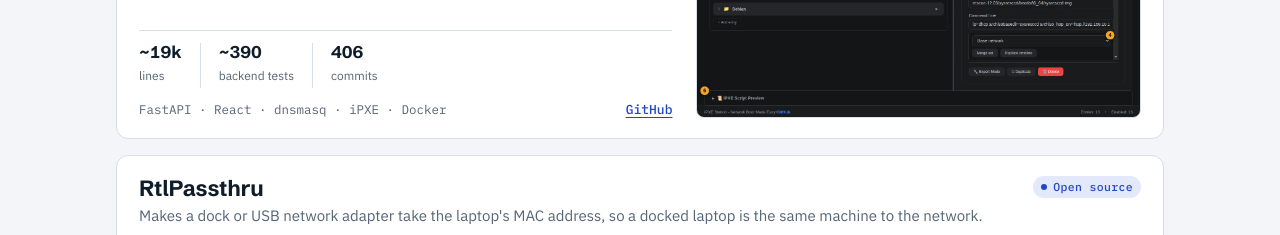
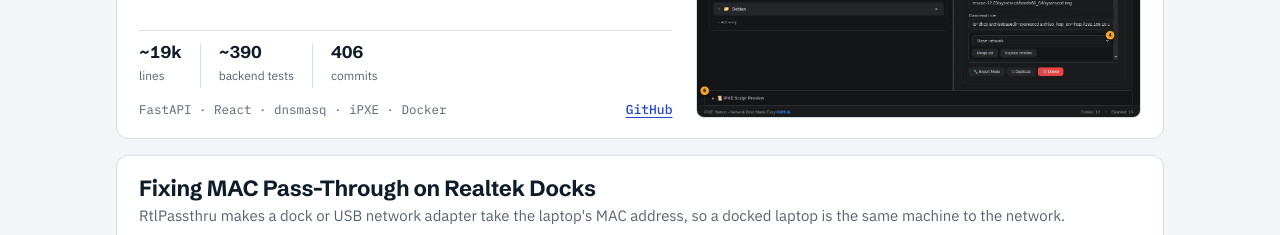
Before and after one commit to loglux/loglux.github.io, a plain HTML site: page index.html in a window 1280 px wide. Shown: the part 7967-8202 px from the top of the page. Drawn offline with Linux system fonts and the light colour scheme.

Commit message:
RtlPassthru card: project title

```diff
--- a/index.html
+++ b/index.html
@@ -557,7 +557,7 @@ footer .wrap{display:flex;justify-content:space-between;gap:16px;flex-wrap:wrap}
       </article>
 
       <article id="rtlpassthru" class="card wide" data-s="pub">
-        <div class="card-top"><div><h3>RtlPassthru</h3><p class="what">Makes a dock or USB network adapter take the laptop's MAC address, so a docked laptop is the same machine to the network.</p></div>
+        <div class="card-top"><div><h3>Fixing MAC Pass-Through on Realtek Docks</h3><p class="what">RtlPassthru makes a dock or USB network adapter take the laptop's MAC address, so a docked laptop is the same machine to the network.</p></div>
           <div class="chips"><span class="chip c-pub">Open source</span></div></div>
         <div class="wide-body">
           <button type="button" class="shot" data-full="img/rtlpassthru.webp" aria-label="Enlarge screenshot: RtlPassthru showing that pass-through works on Windows, pre-boot and Linux"><img src="img/rtlpassthru.webp" alt="RtlPassthru window: a Realtek 2.5G adapter with three green tiles, Windows, Pre-boot / PXE and Linux, all marked WORKS" loading="lazy"></button>
```
Also changed, not shown: og.png, readme/banner.png.
